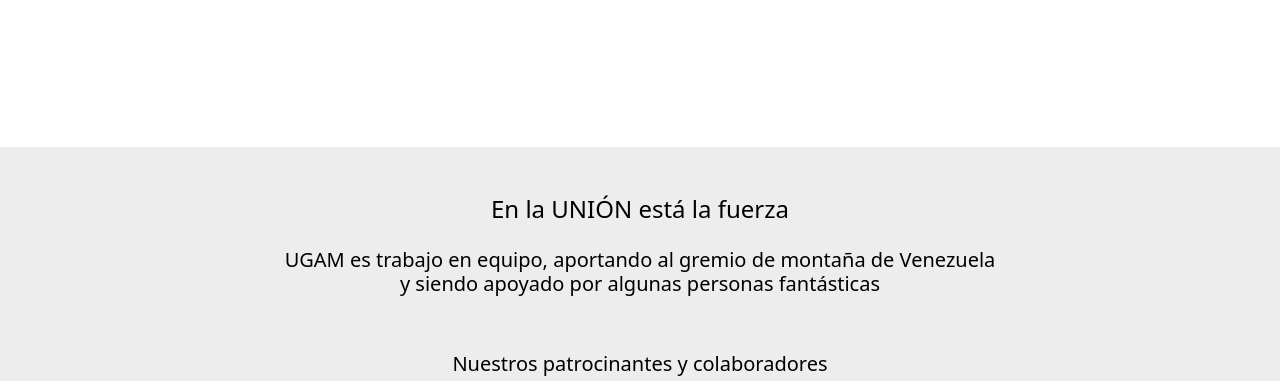
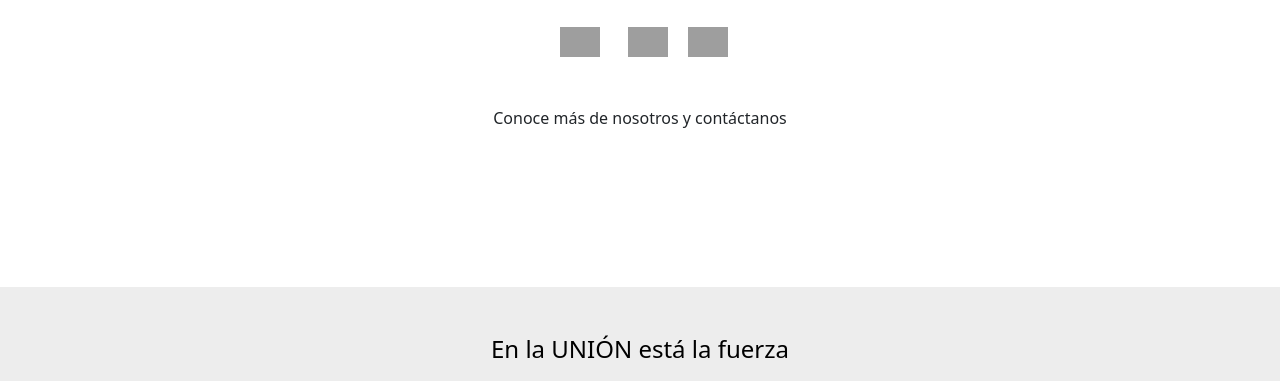
Before and after one commit to leomed512/ugam-web, a PHP site: page / in a window 1280 px wide. Shown: the part 4784-5165 px from the top of the page. Run offline with PHP 8.4, Linux system fonts and the light colour scheme; style sheets or scripts are compiled from the project's sources; grey boxes are pictures that could not be loaded.

Commit message:
aesthetic details from home page

```diff
--- a/index.html
+++ b/index.html
@@ -132,8 +132,7 @@
               <h5 class="text-center">
                 Guías UGAM
               </h5>
-              <p class="card-text">Formados con estándares internacionales de seguridad y calidad de
-                servicio. </p>
+              <p class="card-text">Conoce nuestro equipo de profesionales y técnicos de montaña y aventura. </p>
 
             </div>
             <div class="badge text-bg-warning d-flex justify-content-center">
@@ -177,10 +176,11 @@
             class="img-fluid d-none d-lg-block" alt="UGAM union de guías de aventura y montaña">
           <img src="https://res.cloudinary.com/arawato666/image/upload/v1679670292/UGAM/Recurso_7_gertgr.png"
             class="w-25 d-lg-none" alt="UGAM union de guías de aventura y montaña">
-          <h5 class="py-4 px-3 text-center d-none d-lg-block">Vocación, pasión y compromiso por la
-            <strong>montaña</strong>
+          <h5 class="py-4 px-3 text-center d-none d-lg-block w-75">Vocación, pasión y compromiso por el
+            <strong> turismo responsable en naturaleza</strong>
           </h5>
-          <h6 class="p-3 text-center d-lg-none">Vocación, pasión y compromiso por la <strong>montaña</strong></h6>
+          <h6 class="p-3 text-center d-lg-none">Vocación, pasión y compromiso por el <strong> turismo
+              responsable en naturaleza</strong></h6>
         </div>
 
         <div class="col-12 col-md-9 col-lg-8 p-0 galleryOne">
@@ -360,6 +360,32 @@
             </div>
 
           </div>
+          <div class="carousel-item expedition-item">
+            <div class="col-md-6 col-lg-4 mb-3 me-md-2">
+              <div class="card card-expedition rounded rounded-4">
+                <img class="img-fluid rounded-top" alt="100%x280"
+                  src="https://res.cloudinary.com/arawato666/image/upload/v1679670331/UGAM/UGAM_1_tbi9zb.jpg">
+                <div class="card-body">
+                  <h5 class="text-center">
+                    Descubre más!
+                  </h5>
+                  <ul class="card-text ">
+                    <li>Cumbres, lagunas, senderismo, grandes expediciones, Full Days.
+                    </li>
+                    <li>Ninguna aventura es muy gran o pequeña
+                    </li>
+                    <li>Crea tu plan con nuestro personal
+                    </li>
+                  </ul>
+                  <a href="expeditions.html" class="btn btn-info"
+                    style="--bs-btn-padding-y: .25rem; --bs-btn-padding-x: .5rem; --bs-btn-font-size: .75rem;">
+                    Diseña tu plan
+                  </a>
+                </div>
+              </div>
+            </div>
+
+          </div>
         </div>
         <a class="carousel-control-prev bg-transparent w-aut" href="#recipeCarousel" role="button" data-bs-slide="prev">
           <span class="carousel-control-prev-icon" aria-hidden="true"></span>
@@ -385,7 +411,9 @@
         <b>estándares
           internacionales</b>
       </p>
-      <p>Tú también puedes participar en nuestros talleres formativo para <b>todo público</b></p>
+      <h5>Tú también puedes participar en nuestros talleres formativos <br> para todo público contáctanos para más
+        información</h5>
+      <a href="#contactFormContainer" class="btn btn-outline-light ms-2 p-1 mt-2">Escríbenos</a>
     </article>
     <section class="mt-5">
       <article class="education_carousel pt-2">
@@ -514,24 +542,39 @@
 
 
   <!-- / education -->
-  <div class="ugambanner d-flex flex-column align-items-center justify-content-center ">
-    <a href="https://www.instagram.com/ugamvenezuela/?hl=en" target="_blank"><img class="img-fluid"
-        src="https://res.cloudinary.com/arawato666/image/upload/v1679670285/UGAM/Recurso_1_zgunrm.png"
-        alt="ugam logo"></a>
-    <a class="badge btn-warning" href="https://www.instagram.com/ugamvenezuela/?hl=en" target="_blank">Encuéntranos en
-      Instagram </a>
+  <div class="ugambanner d-flex flex-column align-items-center justify-content-between ">
+    <img class="img-fluid"
+      src="https://res.cloudinary.com/arawato666/image/upload/v1679670285/UGAM/Recurso_1_zgunrm.png" alt="ugam logo">
+    <section class="d-flex justify-content-around mt-4">
+      <a class="badge btn-warning" href="https://www.instagram.com/ugamvenezuela/?hl=en" target="_blank"><img
+          class="img-fluid"
+          src="https://res.cloudinary.com/arawato666/image/upload/v1689693155/icons8-instagram-64_vk4e9i.png"
+          alt="instagram"> </a>
+      <a href=""><img class="img-fluid"
+          src="https://res.cloudinary.com/arawato666/image/upload/v1689693155/icons8-whatsapp-100_fpiaho.png"
+          alt="whatsapp"></a>
+      <a href=""> <img class="img-fluid"
+          src="https://res.cloudinary.com/arawato666/image/upload/v1689693155/icons8-facebook-100_ymoalu.png"
+          alt="facebook"></a>
+    </section>
+    <section class="mt-5">
+      <h6 class="text-center">Conoce más de nosotros y contáctanos</h6>
+    </section>
+
 
   </div>
   <!-- partners section -->
   <section class="container-fluid partners-section pt-5 pb-5">
     <div class="row">
       <div class="col-md-10 offset-md-1 col-12 pt-5 pt-sm-0 text-center">
-        <h4>En la UNIÓN está la fuerza</h4>
-        <h5 class="pt-3">UGAM es trabajo en equipo, aportando al gremio de montaña de Venezuela <br> y
-          siendo apoyado por algunas personas fantásticas</h5>
+        <h4 class="font-bold">En la UNIÓN está la fuerza</h4>
+        <h6 class="pt-3">UGAM es trabajo en equipo, aportando al gremio de montaña de Venezuela <br> y
+          siendo apoyado por algunas personas fantásticas</h6>
       </div>
       <div class="col-12 pt-5 text-center">
-        <h5 class="text-center">Nuestros patrocinantes y colaboradores</h5>
+        <div class="d-flex justify-content-center patrocinantes">
+          <h5 class="text-center rounded rounded-2  py-2 px-5">Nuestros patrocinantes y colaboradores</h5>
+        </div>
         <section class="d-flex flex-column partners-section__images">
           <a href="https://www.fycotelecom.com/" target="_blank"><img class="img-fluid"
               src="https://res.cloudinary.com/arawato666/image/upload/v1660234014/UGAM/logos/fyco-removebg-preview_1_ainp73.png"
--- a/styles/components/_partners.scss
+++ b/styles/components/_partners.scss
@@ -27,9 +27,18 @@
 
         img {
 
-            max-width: 300px;
+            max-width: 250px;
         }
 
+    }
+
+    .patrocinantes {
+        h5 {
+            background-color: $dark;
+            color: $light;
+            max-width: 600px;
+            text-align: center;
+        }
     }
 
 }
@@ -42,6 +51,11 @@
         max-width: fit-content;
         align-self: center;
         transition: transform 1s ease;
+
+        img {
+            width: 60px;
+            padding: 0 10px;
+        }
     }
 
     img {
@@ -53,22 +67,10 @@
         font-size: 1rem;
     }
 
-    a .bagde {
-        margin-top: 50px;
-    }
-
-    .btn-warning {
-        background-color: #000 !important;
-        color: $light !important;
-        margin-top: 50px;
-        text-decoration: none;
-        padding: 5px 20px;
-    }
-
 }
 
 .ugambanner a:hover {
-    transform: scale(1.05);
+    transform: scale(1.2);
 
     span {
         display: block;
--- a/styles/styles.css
+++ b/styles/styles.css
@@ -507,7 +507,13 @@
       align-self: center;
 }
 .partners-section__images img {
-  max-width: 300px;
+  max-width: 250px;
+}
+.partners-section .patrocinantes h5 {
+  background-color: #4D4D4D;
+  color: #FFF;
+  max-width: 600px;
+  text-align: center;
 }
 
 .ugambanner {
@@ -526,6 +532,10 @@
   transition: transform 1s ease;
   transition: transform 1s ease, -webkit-transform 1s ease;
 }
+.ugambanner a img {
+  width: 60px;
+  padding: 0 10px;
+}
 .ugambanner img {
   width: 250px;
 }
@@ -533,20 +543,10 @@
   max-width: 800px;
   font-size: 1rem;
 }
-.ugambanner a .bagde {
-  margin-top: 50px;
-}
-.ugambanner .btn-warning {
-  background-color: #000 !important;
-  color: #FFF !important;
-  margin-top: 50px;
-  text-decoration: none;
-  padding: 5px 20px;
-}
 
 .ugambanner a:hover {
-  -webkit-transform: scale(1.05);
-          transform: scale(1.05);
+  -webkit-transform: scale(1.2);
+          transform: scale(1.2);
 }
 .ugambanner a:hover span {
   display: block;
```
